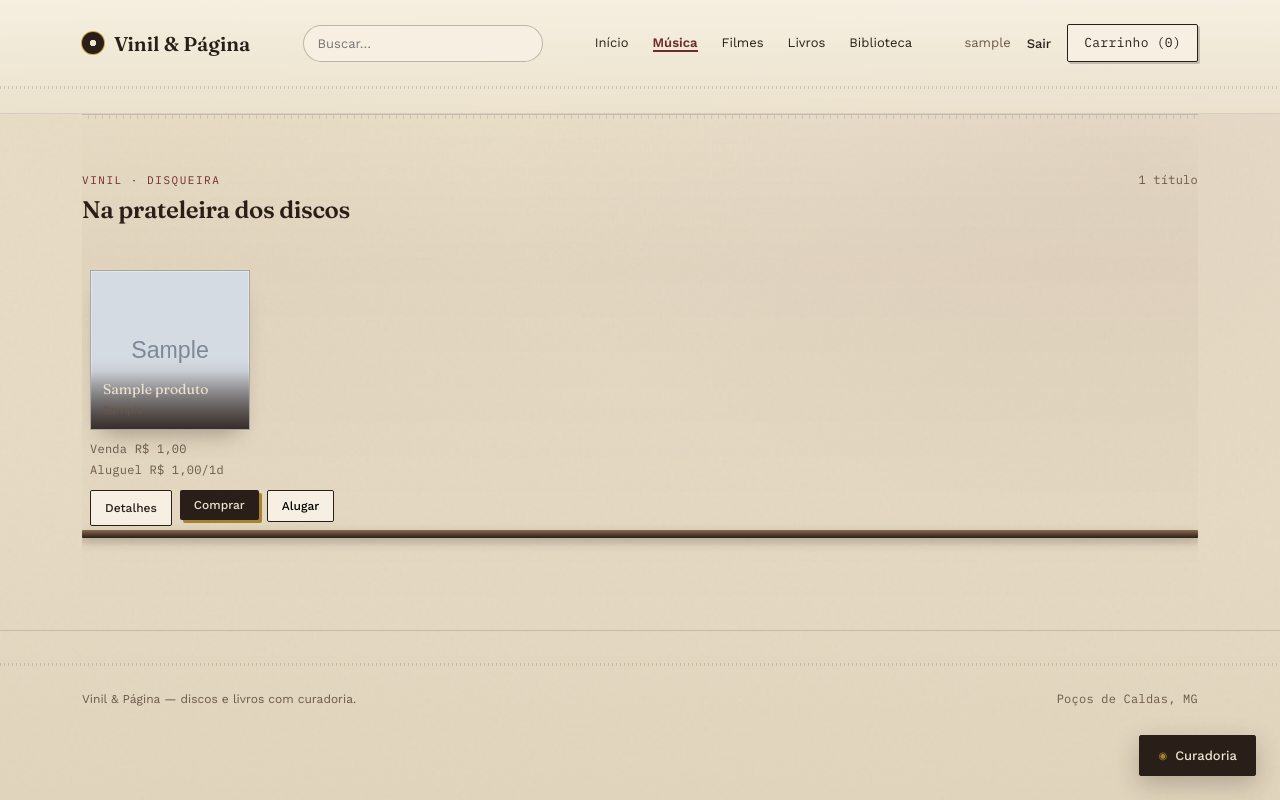
After one commit to 0125mateus/site_vo, a Django app: page /discos/ in a window 1280 px wide. The commit adds this page. Run offline with Django 5.2, Linux system fonts and the light colour scheme; a user stored in the database is signed in; tables that the repository leaves empty hold one stand-in row (values such as "Sample post"); grey boxes marked "Sample" are stand-in pictures.

Commit message:
Add media player, catalog pages, search, and streaming-style navigation.
Co-authored-by: Cursor <cursoragent@cursor.com>

```diff
--- a/config/settings.py
+++ b/config/settings.py
@@ -87,7 +87,7 @@ USE_TZ = True
 STATIC_URL = '/static/'
 STATICFILES_DIRS = [BASE_DIR / 'static']
 STATIC_ROOT = BASE_DIR / 'staticfiles'
-STATIC_VERSION = '20260817b'
+STATIC_VERSION = '20260817c'
 
 STORAGES = {
     'default': {
--- a/loja/urls.py
+++ b/loja/urls.py
@@ -4,8 +4,13 @@ from . import views
 
 urlpatterns = [
     path('', views.home, name='home'),
+    path('discos/', views.catalogo_discos, name='catalogo_discos'),
+    path('livros/', views.catalogo_livros, name='catalogo_livros'),
+    path('filmes/', views.catalogo_filmes, name='catalogo_filmes'),
+    path('busca/', views.busca, name='busca'),
     path('item/<int:produto_id>/', views.produto_detalhe, name='produto_detalhe'),
     path('biblioteca/', views.biblioteca, name='biblioteca'),
+    path('biblioteca/reproduzir/<int:item_id>/', views.reproduzir_conteudo, name='reproduzir_conteudo'),
     path('biblioteca/arquivo/<int:item_id>/', views.acessar_arquivo, name='acessar_arquivo'),
     path('carrinho/', views.carrinho, name='carrinho'),
     path('carrinho/adicionar/<int:produto_id>/', views.adicionar_ao_carrinho, name='adicionar_carrinho'),
--- a/loja/views.py
+++ b/loja/views.py
@@ -12,8 +12,9 @@ from django.contrib.auth.views import (
     PasswordResetDoneView,
     PasswordResetView,
 )
-from django.urls import reverse_lazy
+from django.urls import reverse, reverse_lazy
 from django.db import transaction
+from django.db.models import Q
 from django.http import FileResponse, Http404
 from django.shortcuts import get_object_or_404, redirect, render
 from django.utils import timezone
@@ -113,6 +114,77 @@ def _resolver_produto(produto_id):
     }
 
 
+def _tipo_midia_arquivo(produto) -> str:
+    nome = (produto.arquivo.name if produto.arquivo else '').lower()
+    if nome.endswith(('.mp3', '.flac', '.ogg', '.wav', '.m4a', '.aac')):
+        return 'audio'
+    if nome.endswith(('.mp4', '.webm', '.mkv', '.mov')):
+        return 'video'
+    if nome.endswith('.pdf'):
+        return 'pdf'
+    return 'file'
+
+
+def busca(request):
+    q = request.GET.get('q', '').strip()
+    musicas = livros = midias = []
+    total = 0
+
+    if q:
+        musicas = Musica.objects.filter(
+            ativo=True,
+        ).filter(Q(titulo__icontains=q) | Q(artista__icontains=q))
+        livros = Livro.objects.filter(
+            ativo=True,
+        ).filter(Q(titulo__icontains=q) | Q(autor__icontains=q) | Q(isbn__icontains=q))
+        midias = MidiaAudiovisual.objects.filter(
+            ativo=True,
+        ).filter(Q(titulo__icontains=q) | Q(diretor__icontains=q))
+        total = musicas.count() + livros.count() + midias.count()
+
+    return render(request, 'loja/busca.html', {
+        'q': q,
+        'musicas': musicas,
+        'livros': livros,
+        'midias': midias,
+        'total': total,
+    })
+
+
+def _catalogo_response(request, secao, titulo, eyebrow, queryset, catalog_class, total_label, tipo):
+    return render(request, 'loja/catalogo.html', {
+        'secao': secao,
+        'tipo': tipo,
+        'titulo': titulo,
+        'eyebrow': eyebrow,
+        'itens': queryset.filter(ativo=True),
+        'total': queryset.filter(ativo=True).count(),
+        'catalog_class': catalog_class,
+        'total_label': total_label,
+    })
+
+
+def catalogo_discos(request):
+    return _catalogo_response(
+        request, 'discos', 'Na prateleira dos discos', 'Vinil · Disqueira',
+        Musica.objects.all(), 'catalog--discos', 'título', 'musica',
+    )
+
+
+def catalogo_livros(request):
+    return _catalogo_response(
+        request, 'livros', 'Na prateleira dos livros', 'Sebo · Lombadas',
+        Livro.objects.all(), 'catalog--livros', 'título', 'livro',
+    )
+
+
+def catalogo_filmes(request):
+    return _catalogo_response(
+        request, 'midias', 'Filmes, DVDs e vídeos', 'Cinema · DVD / Blu-ray',
+        MidiaAudiovisual.objects.all(), 'catalog--midias', 'título', 'midia',
+    )
+
+
 def home(request):
     musicas = Musica.objects.filter(ativo=True)
     livros = Livro.objects.filter(ativo=True)
@@ -163,6 +235,7 @@ def biblioteca(request):
             'item': item,
             'produto': item.produto,
             'tem_arquivo': item.produto.tem_arquivo,
+            'tipo_midia': _tipo_midia_arquivo(item.produto) if item.produto.tem_arquivo else None,
         }
         if item.modalidade == ModalidadeComercial.VENDA:
             compras.append(entry)
@@ -184,6 +257,28 @@ def biblioteca(request):
         'total_alugueis': len(alugueis_ativos),
         'total_expirados': len(expirados),
     })
+
+
+@login_required
+def reproduzir_conteudo(request, item_id):
+    item = get_object_or_404(
+        ItemPedido.objects.select_related('produto', 'pedido'),
+        pk=item_id,
+        pedido__cliente=request.user,
+    )
+    if not item.acesso_liberado:
+        raise Http404('Acesso não disponível.')
+    if not item.produto.arquivo:
+        raise Http404('Este item não possui arquivo digital.')
+
+    ctx = _resolver_produto(item.produto_id)
+    tipo_midia = _tipo_midia_arquivo(item.produto)
+    ctx.update({
+        'item': item,
+        'tipo_midia': tipo_midia,
+        'arquivo_url': reverse('acessar_arquivo', args=[item.id]),
+    })
+    return render(request, 'loja/reproduzir.html', ctx)
 
 
 @login_required
--- a/static/css/style.css
+++ b/static/css/style.css
@@ -151,9 +151,54 @@ header::after {
 
 .header-inner {
     display: flex;
+    flex-wrap: wrap;
     justify-content: space-between;
     align-items: center;
     gap: var(--space-2);
+}
+
+.header-search {
+    order: 3;
+    flex: 1 1 100%;
+}
+
+.header-search input {
+    width: 100%;
+    padding: 10px 14px;
+    border: 1px solid var(--line-strong);
+    border-radius: 999px;
+    background: var(--card);
+    font-family: var(--font-body);
+    font-size: var(--fs-small);
+    color: var(--ink);
+}
+
+.header-search input:focus {
+    outline: 2px solid rgba(110, 44, 44, 0.25);
+    outline-offset: 1px;
+}
+
+.header-nav {
+    order: 2;
+    flex: 1 1 auto;
+    overflow-x: auto;
+}
+
+@media (min-width: 900px) {
+    .header-inner {
+        flex-wrap: nowrap;
+    }
+
+    .header-search {
+        order: 0;
+        flex: 1;
+        max-width: 240px;
+    }
+
+    .header-nav {
+        order: 0;
+        flex: 0 1 auto;
+    }
 }
 
 .logo {
@@ -175,11 +220,48 @@ header::after {
     flex-shrink: 0;
 }
 
-nav ul {
+nav ul,
+.header-nav ul {
     list-style: none;
-    display: none;
-    gap: var(--space-3);
-    font-size: var(--fs-small);
+    display: flex;
+    gap: var(--space-2);
+    font-size: var(--fs-small);
+}
+
+@media (min-width: 768px) {
+    nav ul,
+    .header-nav ul {
+        gap: var(--space-3);
+    }
+}
+
+nav a,
+.header-nav a {
+    position: relative;
+    padding-bottom: 2px;
+    white-space: nowrap;
+}
+
+nav a.is-active,
+.header-nav a.is-active {
+    color: var(--wine);
+    font-weight: 600;
+}
+
+nav a.is-active::after,
+.header-nav a.is-active::after {
+    content: '';
+    position: absolute;
+    left: 0;
+    right: 0;
+    bottom: 0;
+    height: 2px;
+    background: var(--wine);
+}
+
+nav a {
+    position: relative;
+    padding-bottom: 2px;
 }
 
 @media (min-width: 768px) {
@@ -188,17 +270,14 @@ nav ul {
     }
 }
 
-nav a {
-    position: relative;
-    padding-bottom: 2px;
-}
-
 nav a:hover,
+.header-nav a:hover,
 .header-link:hover {
     color: var(--wine);
 }
 
-nav a:hover::after {
+nav a:hover::after,
+.header-nav a:hover:not(.is-active)::after {
     content: '';
     position: absolute;
     left: 0;
--- a/templates/base.html
+++ b/templates/base.html
@@ -13,24 +13,29 @@
     {% block extra_head %}{% endblock %}
 </head>
 <body class="{% block body_class %}{% endblock %}">
+    {% with url_name=request.resolver_match.url_name|default:'' %}
     <header>
         <div class="wrap header-inner">
             <a href="{% url 'home' %}" class="logo">
                 <span class="mark" aria-hidden="true"></span>
                 Vinil &amp; Página
             </a>
-            <nav>
+            <form class="header-search" action="{% url 'busca' %}" method="get" role="search">
+                <input type="search" name="q" placeholder="Buscar…" aria-label="Buscar no catálogo" value="{% if url_name == 'busca' %}{{ request.GET.q }}{% endif %}">
+            </form>
+            <nav class="header-nav">
                 <ul>
-                    <li><a href="{% url 'home' %}#discos">Discos</a></li>
-                    <li><a href="{% url 'home' %}#livros">Livros</a></li>
-                    <li><a href="{% url 'home' %}#midias">Filmes / DVDs</a></li>
-                    <li><a href="{% url 'home' %}#destaques">Lançamentos</a></li>
-                    <li><a href="{% url 'home' %}#curadoria">Curadoria</a></li>
+                    <li><a href="{% url 'home' %}" class="{% if url_name == 'home' %}is-active{% endif %}">Início</a></li>
+                    <li><a href="{% url 'catalogo_discos' %}" class="{% if url_name == 'catalogo_discos' %}is-active{% endif %}">Música</a></li>
+                    <li><a href="{% url 'catalogo_filmes' %}" class="{% if url_name == 'catalogo_filmes' %}is-active{% endif %}">Filmes</a></li>
+                    <li><a href="{% url 'catalogo_livros' %}" class="{% if url_name == 'catalogo_livros' %}is-active{% endif %}">Livros</a></li>
+                    {% if user.is_authenticated %}
+                    <li><a href="{% url 'biblioteca' %}" class="{% if url_name == 'biblioteca' or url_name == 'reproduzir_conteudo' %}is-active{% endif %}">Biblioteca</a></li>
+                    {% endif %}
                 </ul>
             </nav>
             <div class="header-actions">
                 {% if user.is_authenticated %}
-                    <a href="{% url 'biblioteca' %}" class="header-link">Biblioteca</a>
                     <span class="user-greeting">{{ user.username }}</span>
                     <form method="post" action="{% url 'logout' %}" class="gestao-logout-form">
                         {% csrf_token %}
@@ -43,6 +48,7 @@
             </div>
         </div>
     </header>
+    {% endwith %}
 
     <main>
         {% block content %}{% endblock %}
--- a/templates/loja/biblioteca.html
+++ b/templates/loja/biblioteca.html
@@ -49,8 +49,8 @@
                 </p>
                 <div class="library-card-actions">
                     {% if entry.tem_arquivo and item.acesso_liberado %}
-                    <a href="{% url 'acessar_arquivo' item.id %}" class="btn btn-primary btn-sm" target="_blank" rel="noopener">
-                        {% if produto.arquivo.name|slice:"-4:" == ".mp3" or produto.arquivo.name|slice:"-5:" == ".flac" %}▶ Ouvir{% elif produto.arquivo.name|slice:"-4:" == ".mp4" or produto.arquivo.name|slice:"-5:" == ".webm" %}▶ Assistir{% else %}Abrir arquivo{% endif %}
+                    <a href="{% url 'reproduzir_conteudo' item.id %}" class="btn btn-primary btn-sm">
+                        {% if entry.tipo_midia == 'audio' %}▶ Ouvir{% elif entry.tipo_midia == 'video' %}▶ Assistir{% elif entry.tipo_midia == 'pdf' %}📖 Ler{% else %}Abrir{% endif %}
                     </a>
                     {% elif item.modalidade == 'aluguel' and not item.aluguel_ativo %}
                     <span class="library-badge library-badge--expired">Aluguel encerrado</span>
--- /dev/null
+++ b/templates/loja/catalogo.html
@@ -0,0 +1,24 @@
+{% extends "base.html" %}
+
+{% block title %}{{ titulo }} — Vinil & Página{% endblock %}
+
+{% block content %}
+<div class="wrap">
+    <section class="catalog {{ catalog_class }}" id="{{ secao }}">
+        <div class="section-head">
+            <div>
+                <span class="section-eyebrow">{{ eyebrow }}</span>
+                <h1>{{ titulo }}</h1>
+            </div>
+            <span class="tag mono">{{ total }} {{ total_label }}{{ total|pluralize }}</span>
+        </div>
+        <div class="shelf">
+            {% for item in itens %}
+            {% include 'loja/includes/item_card.html' with item=item tipo=tipo %}
+            {% empty %}
+            <p class="shelf-empty">Nenhum item disponível no momento.</p>
+            {% endfor %}
+        </div>
+    </section>
+</div>
+{% endblock %}
--- /dev/null
+++ b/templates/loja/includes/item_card.html
@@ -0,0 +1,52 @@
+{% load static %}
+{# item: produto; tipo: musica|livro|midia #}
+<div class="item-card">
+    <a href="{% url 'produto_detalhe' item.id %}" class="item-card-cover">
+    {% if tipo == 'livro' %}
+    <div class="spine {% cycle 'h1' 'h2' 'h3' %}{% if item.imagem %} spine--image{% endif %}"{% if item.imagem %} style="background-image: url('{{ item.imagem.url }}')"{% endif %}>
+        <span>{{ item.titulo }}</span>
+    </div>
+    {% else %}
+    <div class="sleeve{% if tipo == 'midia' %} sleeve--midia{% endif %}{% if item.imagem %} sleeve--image{% endif %}"{% if item.imagem %} style="background-image: url('{{ item.imagem.url }}')"{% endif %}>
+        {% if tipo == 'musica' and not item.imagem %}
+        <div class="disc-peek"></div>
+        <div>
+            <div class="title">{{ item.titulo }}</div>
+            <div class="artist">{{ item.artista }}</div>
+        </div>
+        {% elif tipo == 'midia' and not item.imagem %}
+        <div>
+            <div class="title">{{ item.titulo }}</div>
+            <div class="artist">{{ item.get_tipo_display }}{% if item.diretor %} · {{ item.diretor }}{% endif %}</div>
+        </div>
+        {% elif item.imagem %}
+        <div class="sleeve-overlay">
+            <div class="title">{{ item.titulo }}</div>
+            <div class="artist">{% if tipo == 'musica' %}{{ item.artista }}{% elif tipo == 'midia' %}{{ item.get_tipo_display }}{% else %}{{ item.autor }}{% endif %}</div>
+        </div>
+        {% endif %}
+    </div>
+    {% endif %}
+    </a>
+    <div class="item-prices mono">
+        {% if item.disponivel_venda %}<span>Venda R$ {{ item.preco }}</span>{% endif %}
+        {% if item.disponivel_aluguel %}<span>Aluguel R$ {{ item.preco_aluguel }}/{{ item.dias_aluguel }}d</span>{% endif %}
+    </div>
+    <div class="item-actions">
+        <a href="{% url 'produto_detalhe' item.id %}" class="btn btn-ghost btn-sm">Detalhes</a>
+        {% if item.disponivel_venda and item.estoque > 0 and item.preco > 0 %}
+        <form method="post" action="{% url 'adicionar_carrinho' item.id %}">
+            {% csrf_token %}
+            <input type="hidden" name="modalidade" value="venda">
+            <button type="submit" class="btn btn-primary btn-sm">Comprar</button>
+        </form>
+        {% endif %}
+        {% if item.disponivel_aluguel and item.estoque_aluguel > 0 and item.preco_aluguel > 0 %}
+        <form method="post" action="{% url 'adicionar_carrinho' item.id %}">
+            {% csrf_token %}
+            <input type="hidden" name="modalidade" value="aluguel">
+            <button type="submit" class="btn btn-ghost btn-sm">Alugar</button>
+        </form>
+        {% endif %}
+    </div>
+</div>
```
Also changed, not shown: other parts of static/css/style.css (+176 -0 lines), static/js/media-player.js (added, +36 -0 lines), templates/loja/busca.html (added, +59 -0 lines), templates/loja/reproduzir.html (added, +73 -0 lines).
